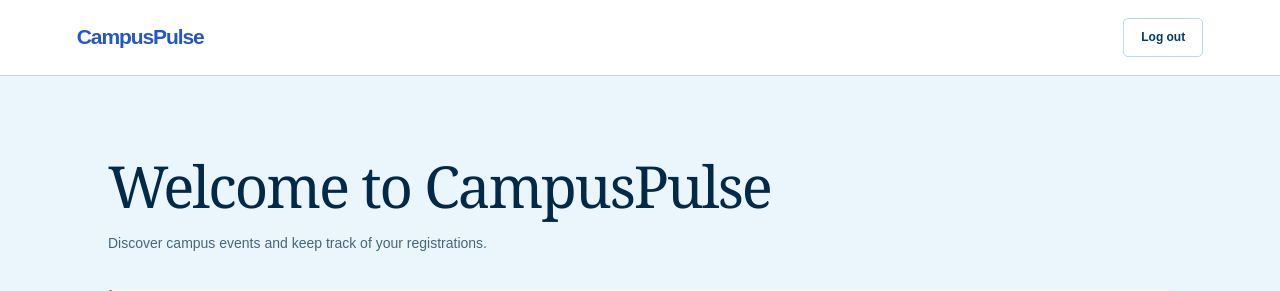
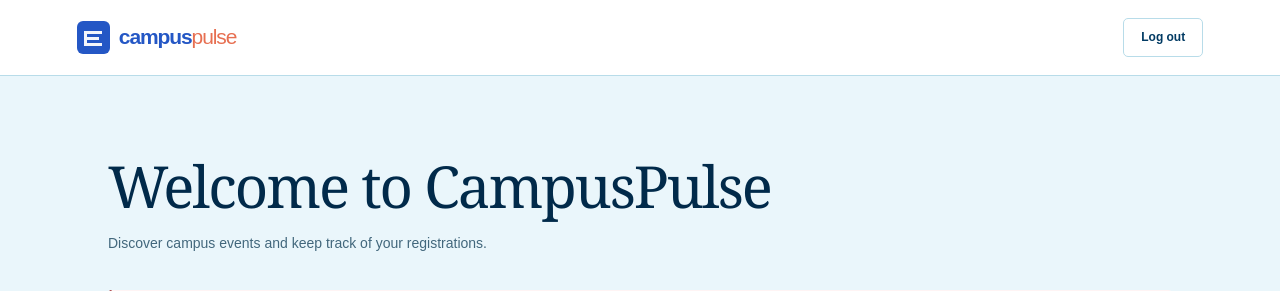
Before and after one commit to SayanPal-Adi/CampusPulse, a Flask app: template campuspulse/templates/student_dashboard.html in a window 1280 px wide. Shown: the top 291 px of the page. Run offline with Flask 3, Linux system fonts and the light colour scheme; the template is opened without the code that fills it, so the values that code supplies are empty; parts of the project's set-up code (start-up, migrations or seed data) failed here and were passed over.

Commit message:
Refactor student_dashboard.html for improved brand accessibility and visual consistency

```diff
--- a/campuspulse/templates/student_dashboard.html
+++ b/campuspulse/templates/student_dashboard.html
@@ -18,7 +18,14 @@
 
 <body data-page="student_dashboard">
     <header class="topbar">
-        <div class="brand">CampusPulse</div>
+        <a href="{{ url_for('home') }}" class="brand" aria-label="CampusPulse home">
+            <span class="brand-mark" aria-hidden="true">
+                <svg viewBox="0 0 32 32" fill="none">
+                    <path d="M4 8h24v4H8v4h16v4H8v4h20v4H4z" fill="currentColor"/>
+                </svg>
+            </span>
+            <span>campus<span class="brand-light">pulse</span></span>
+        </a>
         <button class="logout-button" id="logoutButton" type="button">
             Log out
         </button>
```
